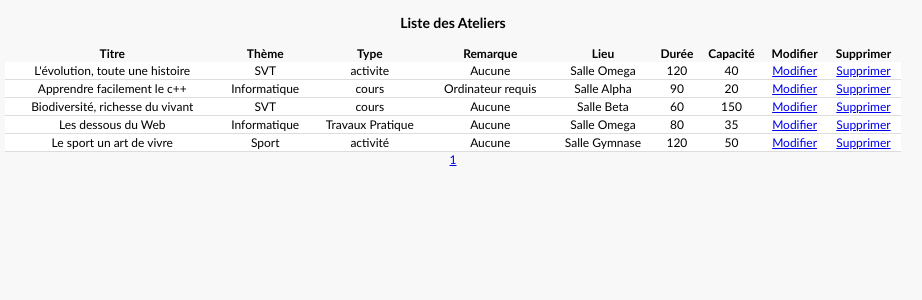
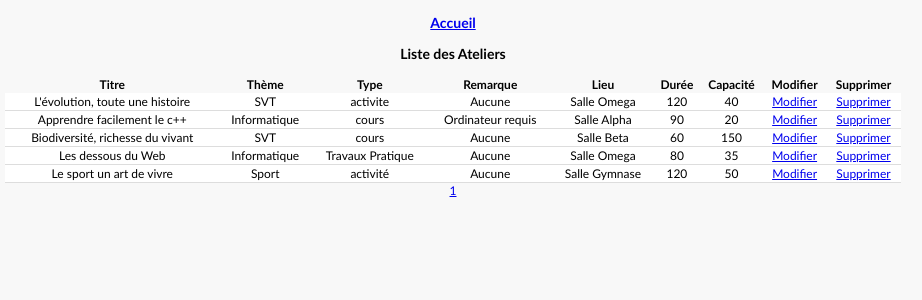
Before and after one commit to waaliid/CDP_ITW_DEV, a PHP site: page /list_atelier.php in a window 1280 px wide. Shown: the top 300 px of the page, without its empty margins (187-1109 px from the left). Run offline with PHP 8.4, Linux system fonts and the light colour scheme; data comes from the database, SQL or seed files in the repository.

Commit message:
[Src/Web] mise à jour de l'affichage de la liste

```diff
--- a/Src/Web/list_atelier.php
+++ b/Src/Web/list_atelier.php
@@ -13,6 +13,7 @@
 <form id="edit-form" method = "GET">
 
 <div class = "form-group" >
+<h3><a href="index.php">Accueil</a></h3>
 <h3>Liste des Ateliers</h3>
 <table>
 
```
